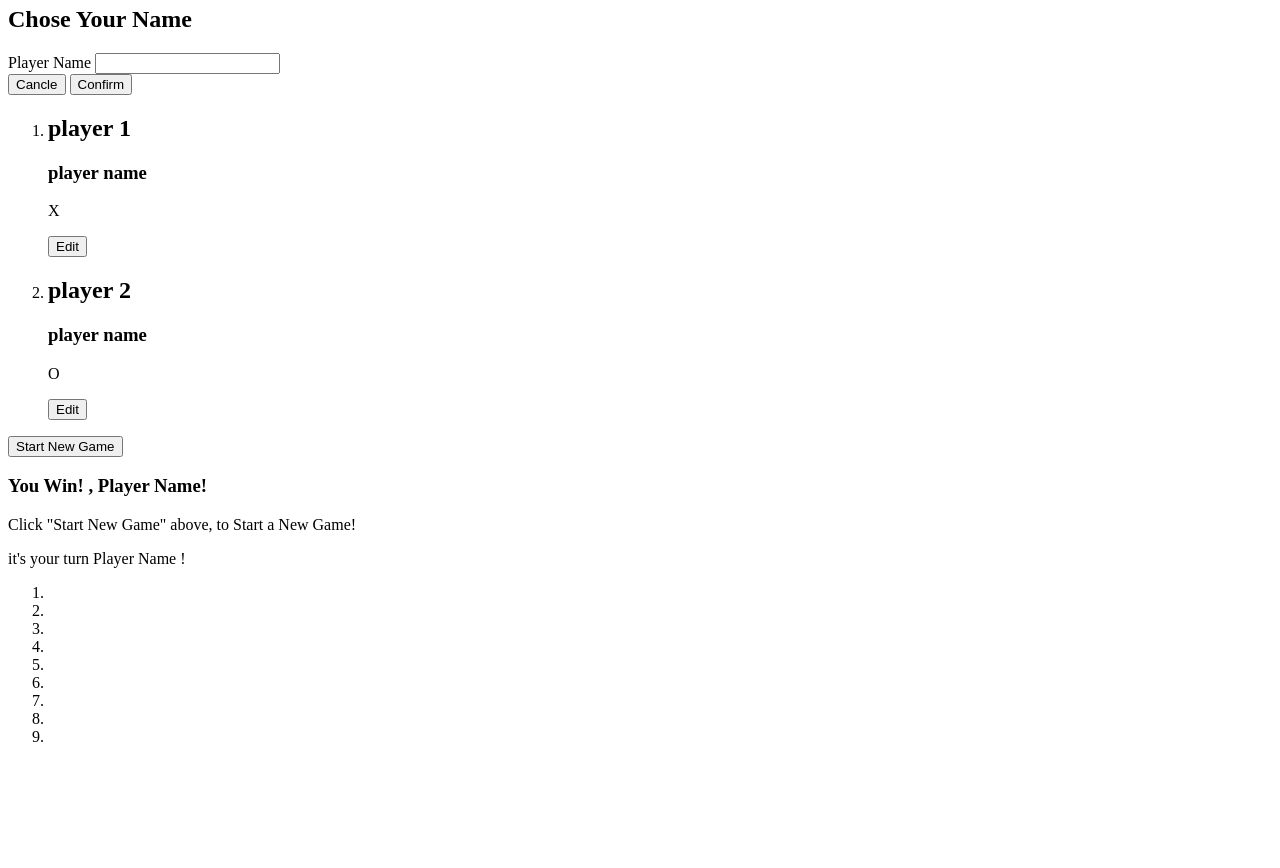
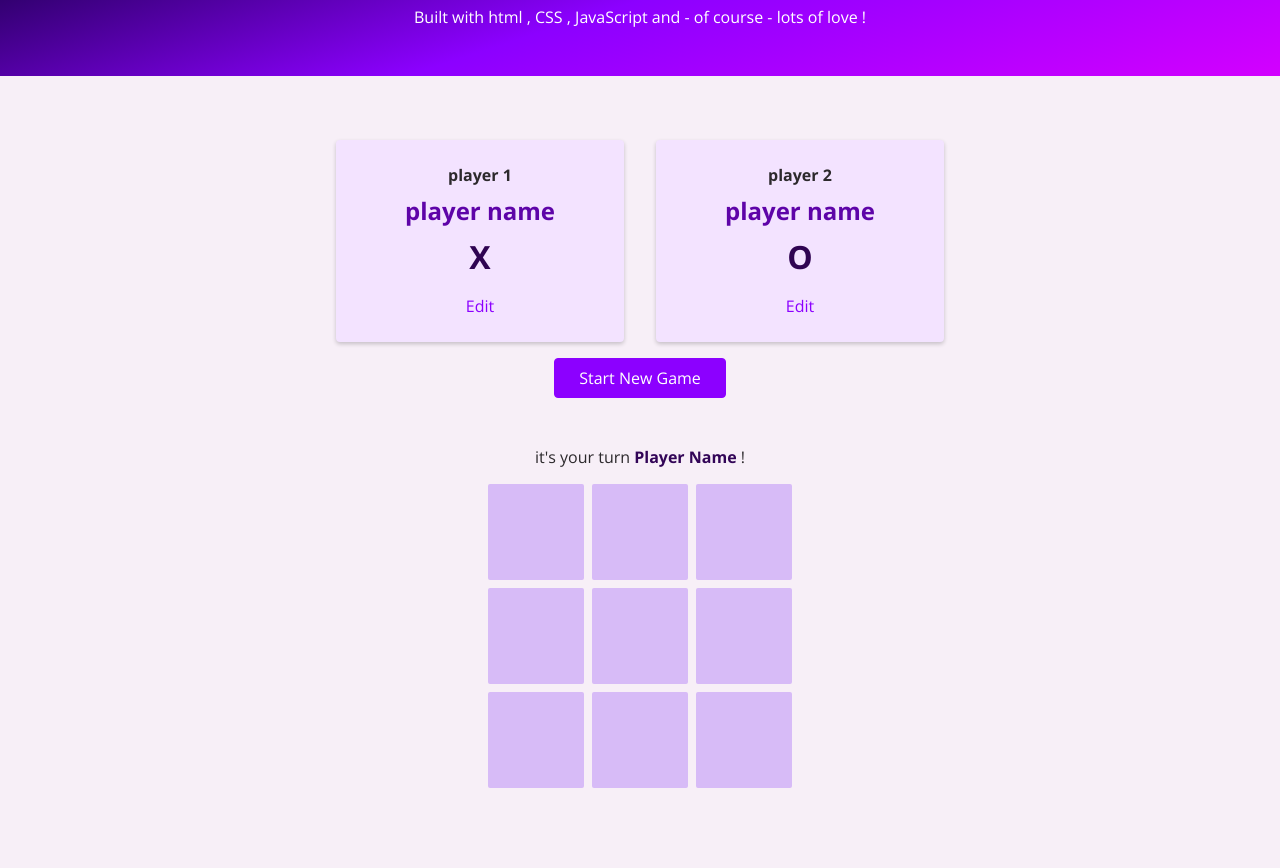
Before and after one commit to MAM-654/TIC-TAC-TOE-Game, a plain HTML site: page index.html in a window 1280 px wide. Shown: the part 112-980 px from the top of the page. Before the commit the page ends 874 px from the top, so only its background shows below. Drawn offline with nearby package versions, Linux system fonts and the light colour scheme.

Commit message:
the CSS code completed.

```diff
--- a/index.html
+++ b/index.html
@@ -5,6 +5,9 @@
     <meta http-equiv="X-UA-Compatible" content="IE=edge" />
     <meta name="viewport" content="width=device-width, initial-scale=1.0" />
     <link rel="stylesheet" href="styles/style.css" />
+    <link rel="stylesheet" href="styles/overlays.css" />
+    <link rel="stylesheet" href="styles/configuration.css" />
+    <link rel="stylesheet" href="styles/game.css" />
     <link rel="preconnect" href="https://fonts.googleapis.com" />
     <link rel="preconnect" href="https://fonts.gstatic.com" crossorigin />
     <link
@@ -14,26 +17,27 @@
     <script src="script.js" defer></script>
     <title>Tic Tac Toe Game</title>
   </head>
+
   <body>
-    <header>
+    <div id="back-drop"></div>
+
+    <header id="main-header">
       <h1>play Tic, Tac, Toe</h1>
-      <p>
-        Bult with html , css and javascript and - of course - lots of love !
-      </p>
+      <p>Built with html , CSS , JavaScript and - of course - lots of love !</p>
     </header>
     <main>
-      <aside>
+      <aside class="modal" id="config-overlay">
         <h2>Chose Your Name</h2>
-        <div>
         <form>
+          <div class="form-control">
             <label for="playerName">Player Name</label>
             <input type="text" name="playerName" id="playerName" />
-          </form>
           </div>
           <div>
-          <button type="button">Cancle</button>
-          <button type="submit">Confirm</button>
+            <button type="button" class="btn btn-alt">Cancle</button>
+            <button type="submit" class="btn">Confirm</button>
           </div>
+        </form>
       </aside>
       <section id="game-configuration">
         <ol>
@@ -41,30 +45,30 @@
             <article>
               <h2>player 1</h2>
               <h3>player name</h3>
-              <p>X</p>
-              <button>Edit</button>
+              <p class="player-symbol">X</p>
+              <button class="btn btn-alt">Edit</button>
             </article>
           </li>
           <li>
             <article>
               <h2>player 2</h2>
               <h3>player name</h3>
-              <p>O</p>
-              <button>Edit</button>
+              <p class="player-symbol">O</p>
+              <button class="btn btn-alt">Edit</button>
             </article>
           </li>
         </ol>
-        <button>Start New Game</button>
+        <button class="btn">Start New Game</button>
       </section>
 
       <section id="active-game">
-        <article>
-          <h3>You Win! , <span id="winner-name">Player Name</span>!</h3>
+        <article id="game-over">
+          <h2>You Win! , <span id="winner-name">Player Name</span>!</h2>
           <p>Click "Start New Game" above, to Start a New Game!</p>
         </article>
 
         <p>it's your turn <span id="active-player-name">Player Name</span> !</p>
-        <ol>
+        <ol id="game-bord">
           <li></li>
           <li></li>
           <li></li>
--- /dev/null
+++ b/styles/configuration.css
@@ -0,0 +1,66 @@
+#config-overlay {
+    text-align: center;
+}
+
+#config-overlay h2{
+    margin: 0.5rem 0;
+}
+
+.form-control {
+    margin: 0.5rem 0;
+
+}
+
+.form-control label {
+    display: block;
+    margin-bottom: 0.5rem;
+    font-weight: bold;
+}
+
+.form-control input {
+    font: inherit;
+    border: 1px solid rgb(204, 204, 204);
+    width: 15rem;
+    padding: 0.35rem;
+}
+
+#game-configuration {
+    width: 90%;
+    max-width: 40rem;
+    margin: 3rem auto;
+    text-align: center;
+}
+
+#game-configuration ol {
+    list-style: none;
+    margin: 0;
+    padding: 0;
+    display: flex;
+}
+
+#game-configuration li {
+    margin: 1rem;
+    padding: 1rem;
+    width: 50%;
+    background-color: rgb(243, 227, 255);
+    border-radius: 4px;
+    box-shadow: 0 2px 4px rgba(0, 0, 0, 0.2);
+}
+
+#game-configuration h2 {
+    font-size: 1rem;
+    margin: 0.5rem 0;
+}
+
+#game-configuration h3 {
+    font-size: 1.5rem;
+    margin: 0.5rem 0;
+    color: rgb(94, 4, 168);
+}
+
+.player-symbol {
+    font-size: 2rem;
+    font-weight: bold;
+    color: rgb(47, 4, 82);
+    margin: 0.5rem 0;
+}
--- /dev/null
+++ b/styles/game.css
@@ -0,0 +1,60 @@
+#active-game {
+    text-align: center;
+    margin: 2rem 0 5rem 0;
+    /* display: none; */
+}
+
+#game-over {
+    width: 90%;
+    max-width: 40rem;
+    padding: 1rem 2rem;
+    margin: auto;
+    background-color: rgb(50, 5, 87);
+    color: white;
+    box-shadow: 0 2px 4px rgba(0, 0, 0, 0.2);
+    border-radius: 6px;
+    display: none;
+    text-align: center;
+}
+
+#game-over h2 {
+    font-size: 2.5rem;
+    margin: 0.5rem 0;
+}
+
+#active-player-name {
+    font-weight: bold;
+    color: rgb(50, 5, 87);
+}
+
+#game-bord {
+    list-style-type: none;
+    display: grid;
+    padding: 0;
+    margin: 1rem 0;
+    grid-template-columns: repeat(3, 6rem);
+    grid-template-rows: repeat(3, 6rem);
+    justify-content: center;
+    gap: 0.5rem;
+}
+
+#game-bord li {
+    background-color: rgb(215, 187, 247);
+    border-radius: 2px;
+    cursor: pointer;
+    display: flex;
+    justify-content: center;
+    align-items: center;
+    font-size: 2.5rem;
+    font-weight: bold;
+}
+
+#game-bord li:hover {
+    background-color: rgb(112, 13, 204);
+}
+
+#game-bord li.disabled {
+    background-color: rgb(112, 13, 204);
+    color: white;
+    cursor: default;
+}
--- /dev/null
+++ b/styles/overlays.css
@@ -0,0 +1,28 @@
+.modal {
+    position: fixed;
+    top: 20%;
+    left: 5%;
+    width: 90%;
+    background-color: white;
+    padding: 1rem;
+    border-radius: 6px;
+    box-shadow: 0 2px 8px rgba(0, 0, 0, 0.2);
+    display: none;
+}
+
+#back-drop {
+    position: fixed;
+    top: 0;
+    left: 0;
+    width: 100%;
+    height: 100%;
+    background-color: rgba(0, 0, 0, 0.7);
+    display: none;
+}
+
+@media (min-width: 48rem) {
+    .modal {
+        left: calc(50% - 20rem);
+        width: 40rem;
+    }
+}
--- a/styles/style.css
+++ b/styles/style.css
@@ -0,0 +1,42 @@
+body {
+    margin: 0;
+    font-family: 'Open Sans', sans-serif;
+    color: rgb(44, 41, 44);
+    background-color: rgb(247, 239, 247);
+
+}
+
+#main-header {
+    background: rgb(2,0,36);
+    background: linear-gradient(162deg, rgba(2,0,36,1) 0%, rgba(140,0,255,1) 53%, rgba(211,0,255,1) 100%);
+    /* background-color: rgb(140, 0, 255); */
+    color: white;
+    padding: 2rem 5%;
+    text-align: center;
+}
+
+.btn {
+    font: inherit;
+    padding: 0.5rem 1.5rem;
+    background-color: rgb(140, 0, 255);
+    border: 1px solid rgb(140, 0, 255);
+    color: white;
+    border-radius: 4px;
+    cursor: pointer;
+}
+
+.btn-alt {
+    background-color: transparent;
+    border-color: transparent;
+    color: rgb(140, 0, 255) ;
+}
+
+.btn:hover {
+    background-color: rgb(79, 10, 190);
+    border-color: rgb(79, 10, 190);
+}
+
+.btn-alt:hover {
+    background-color: rgb(245, 232, 255);
+
+}
```
Lines whose indentation alone changed are shown as unchanged.
